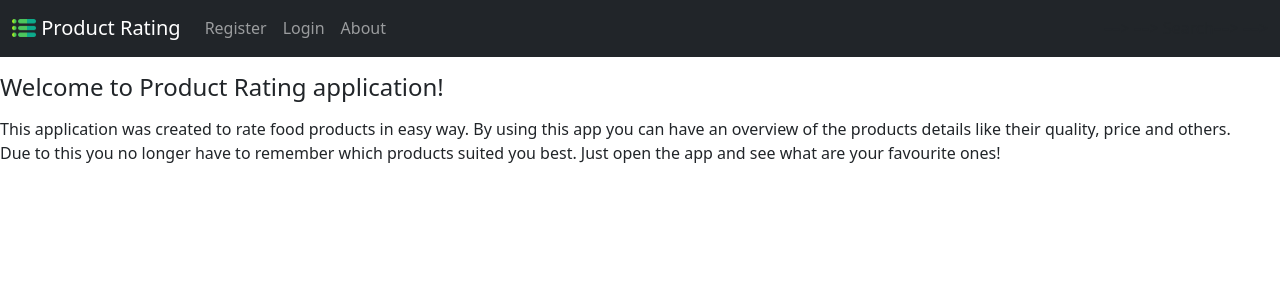
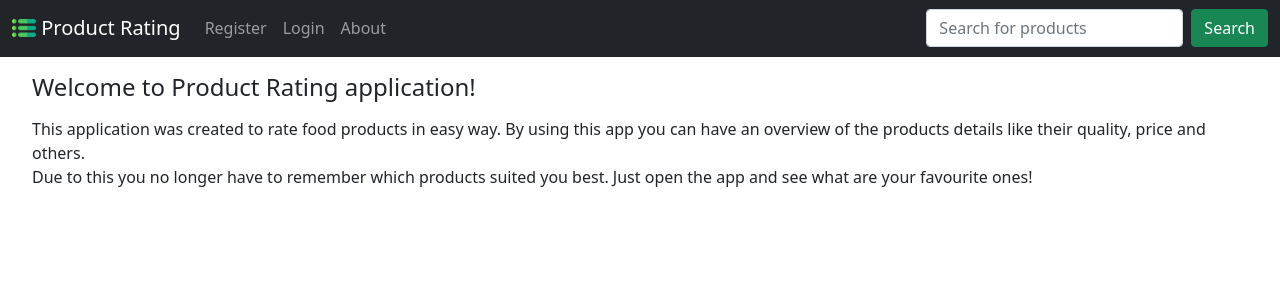
Before and after one commit to Domar95/ProductRatingWeb, a Flask app: page /about in a window 1280 px wide. Shown: the top 300 px of the page. Run offline with Flask 2, Linux system fonts and the light colour scheme.

Commit message:
update
added simple search function

```diff
--- a/flaskproductrating/models.py
+++ b/flaskproductrating/models.py
@@ -18,6 +18,7 @@ class User(db.Model, UserMixin):
     def __repr__(self):
         return f"User('{self.username}', '{self.email}', '{self.image_file}')"
 
+
 class Product(db.Model):
     id = db.Column(db.Integer, primary_key=True)
     name = db.Column(db.String(50), unique=True, nullable=False)
--- a/flaskproductrating/routes.py
+++ b/flaskproductrating/routes.py
@@ -11,38 +11,62 @@ from flask_login import login_user, current_user, logout_user, login_required
 from datetime import datetime
 import timeago
 
+
 # sample data
 from flaskproductrating.products import default_products
 my_products = default_products
+
 
 def time_ago(last_modified):
     return timeago.format(last_modified, datetime.utcnow())
 
 
+def search_request():
+    _query = request.args.get('_query')
+    return _query
+
+
 @app.route("/home")
 @app.route("/")
 def home():
-    products = Product.query.all()
-    return render_template('home.html', products = products, time_ago=time_ago)
+    msg = None
+    _query = search_request()
+    if _query:
+        products = Product.query.filter(Product.name.contains(_query) | Product.category.contains(_query))
+        try:
+            products[0]
+        except:
+            msg = 'No products found.'
+    else:
+        products = Product.query.all()
+
+    return render_template('home.html', products=products, time_ago=time_ago, msg=msg)
+
 
 @app.route("/about")
 def about():
+    if search_request():
+        return home()
     return render_template('about.html', title = 'About')
+
 
 @app.route("/save-file")
 def save_file():
-    return "<h1>Save file</h1>"
+    return "<h1>Save file - in construction</h1>"
 
 @app.route("/load-file")
 def load_file():
-    return "<h1>Load file</h1>"
+    return "<h1>Load file - in construction</h1>"
 
 @app.route("/clear-products")
 def clear_products():
-    return "<h1>Clear Products</h1>"
+    return "<h1>Clear Products - in construction</h1>"
+
 
 @app.route("/register", methods=['GET', 'POST'])
 def register():
+    if search_request():
+        return home()
     if current_user.is_authenticated:
         return redirect(url_for('home'))
     form = RegistrationForm()
@@ -55,8 +79,11 @@ def register():
         return redirect(url_for('login'))
     return render_template('register.html', title="Register", form=form)
 
+
 @app.route("/login", methods=['GET', 'POST'])
 def login():
+    if search_request():
+        return home()
     if current_user.is_authenticated:
         return redirect(url_for('home'))
     form = LoginForm()
@@ -95,11 +122,11 @@ def read_picture(form_picture):
     pass
 
 
-
-
 @app.route("/account", methods=['GET', 'POST'])
 @login_required
 def account():
+    if search_request():
+        return home()
     form = UpdateAccountForm()
     if form.validate_on_submit():
         if form.picture.data:
@@ -114,12 +141,15 @@ def account():
         form.username.data = current_user.username
         form.email.data = current_user.email
     image_file = url_for('static', filename='profile_pics/' + current_user.image_file)
+
     return render_template('account.html', title="Account", image_file=image_file, form=form)
 
 
 @app.route('/product/new', methods=['GET', 'POST'])
 @login_required
 def new_product():
+    if search_request():
+        return home()
     form = ProductForm()
     if form.validate_on_submit():
         product = Product(name=form.name.data, category=form.category.data, score_taste=form.score_taste.data, score_health=form.score_health.data,
@@ -136,12 +166,17 @@ def new_product():
 
 @app.route('/product/<int:product_id>')
 def product(product_id):
+    if search_request():
+        return home()
     product = Product.query.get_or_404(product_id)
     return render_template('product.html', title=product.name, product=product, time_ago=time_ago)
+
 
 @app.route('/product/<int:product_id>/update', methods=['GET', 'POST'])
 @login_required
 def update_product(product_id):
+    if search_request():
+        return home()
     product = Product.query.get_or_404(product_id)
     if product.created_by != current_user:
         abort(403)
--- a/flaskproductrating/templates/about.html
+++ b/flaskproductrating/templates/about.html
@@ -1,6 +1,8 @@
 {% extends "layout.html" %}
 {% block content %}
+<div class="container-fluid" style="padding-left: 2rem; padding-right: 2rem;">
     <p><h4>Welcome to Product Rating application!</h4></p>
     This application was created to rate food products in easy way. By using this app you can have an overview of the products details like their quality, price and others.<br>
     Due to this you no longer have to remember which products suited you best. Just open the app and see what are your favourite ones!
+</div>
 {% endblock content %}
--- a/flaskproductrating/templates/home.html
+++ b/flaskproductrating/templates/home.html
@@ -29,6 +29,11 @@
       </div>
     </div>
     {% endfor %}
+
+    {% if msg %}
+    {{ msg }}
+    {% endif %}
+
   </div>
 </div>
 {% endblock content %}
--- a/flaskproductrating/templates/layout.html
+++ b/flaskproductrating/templates/layout.html
@@ -52,10 +52,10 @@
               <a class="nav-link" href="{{ url_for('about') }}">About</a>
             </li>
           </ul>
-          <! --<form class="d-flex">––>
-            <! --<input class="form-control me-2" type="search" placeholder="Search" aria-label="Search">––>
-            <! --<button class="btn btn-outline-success" type="submit">Search</button>––>
-            <! --</form>––>
+          <form class="d-flex", method='GET'>
+            <input class="form-control me-2" type="search" placeholder="Search for products" aria-label="Search" name='_query'>
+            <button class="btn btn-success" type="submit">Search</button>
+            </form>
         </div>
       </div>
     </nav>
```
